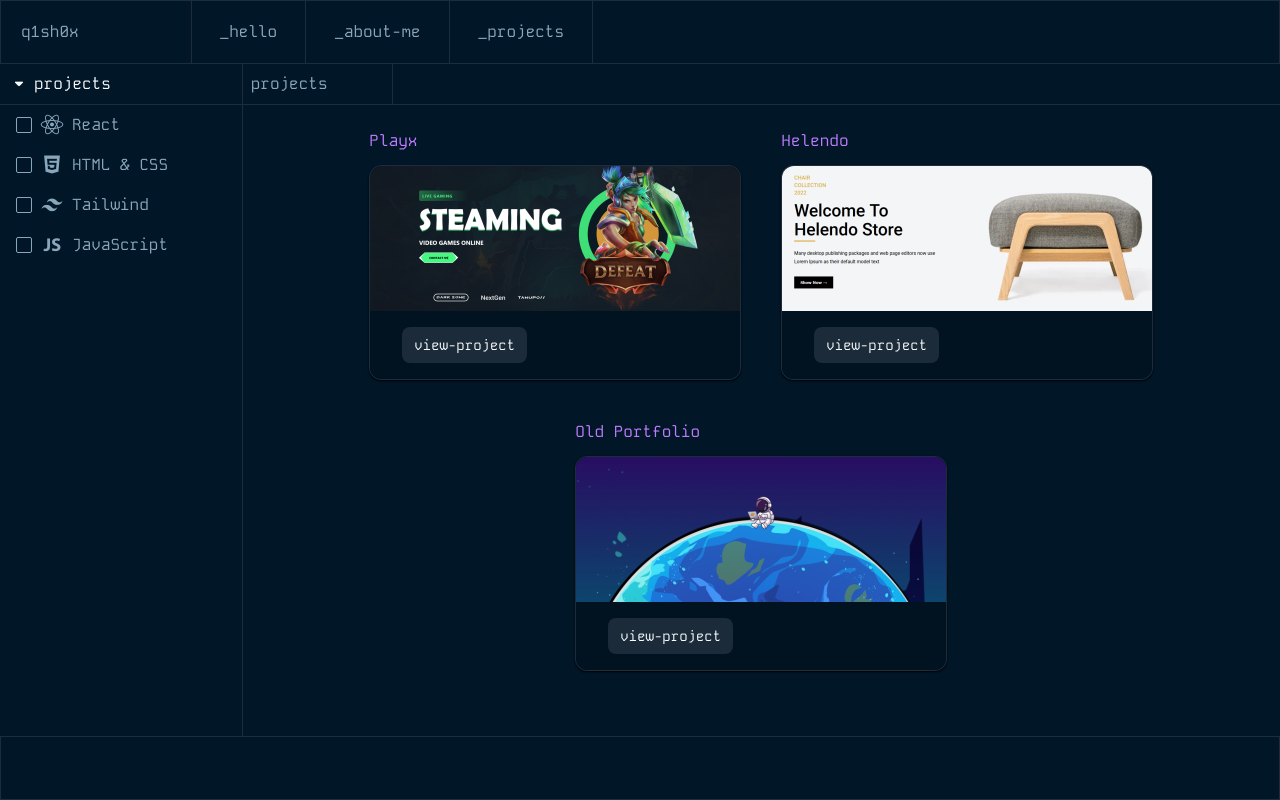
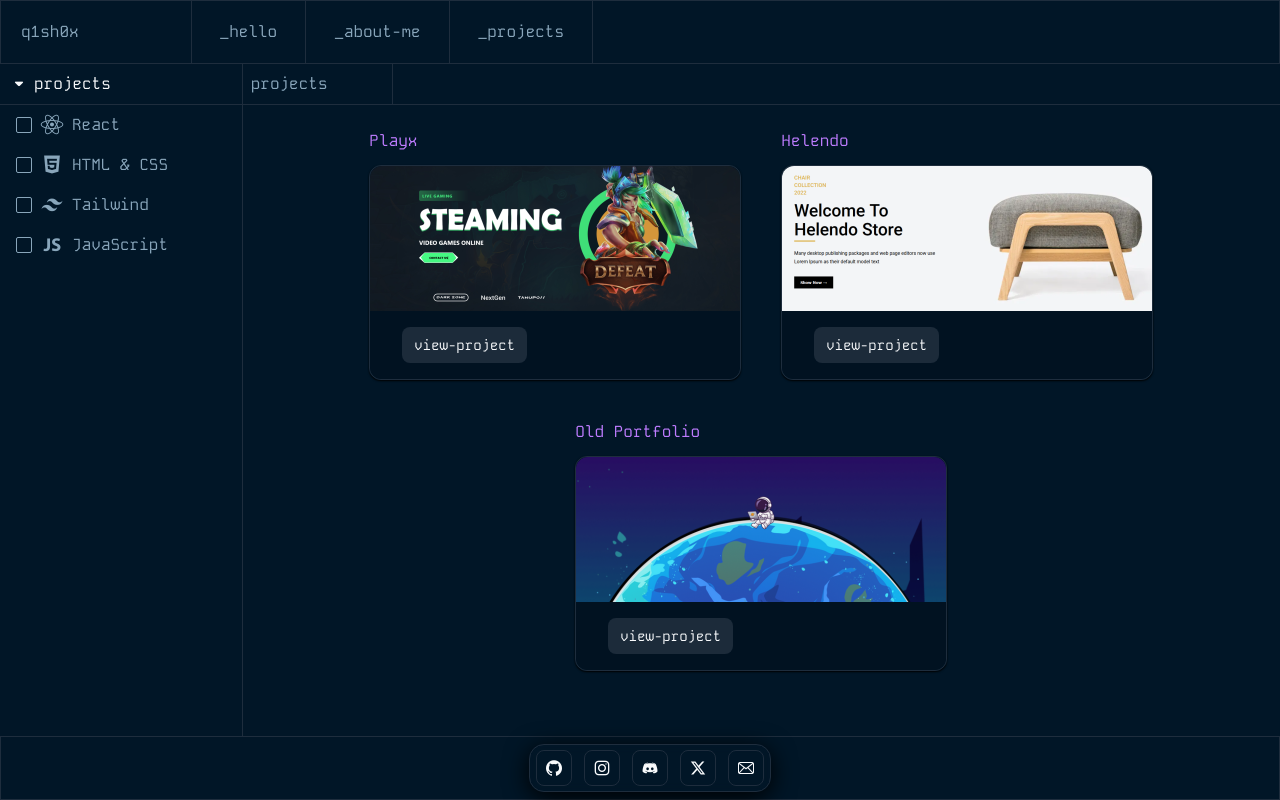
Before and after one commit to Null4d/portfolio, a React (Create React App) app: page /projects in a window 1280 px wide. Built offline with nearby package versions, Linux system fonts and the light colour scheme.

Commit message:
feat: add social dock to footer

```diff
--- a/src/components/Footer.jsx
+++ b/src/components/Footer.jsx
@@ -1,11 +1,157 @@
+import React, { memo, useRef, useState, useCallback } from "react";
+import { socialLinksData } from "../data/index";
+
+const DOCK_CONFIG = {
+  RADIUS: 121,
+  PEAK_MAG: 2.2,
+  SPACING: 0.22,
+  CURVE: 0.7,
+  TOOLTIP_THRESHOLD: 0.3,
+  TOOLTIP_OFFSET: -77,
+  MARGIN_MULT: 100,
+};
+
 function Social() {
+  const dockRef = useRef(null);
+  const rafRef = useRef(null);
+  const [hoveredItem, setHoveredItem] = useState(null);
+
+  const isMobile = "ontouchstart" in window;
+
+  const calculateMagnification = useCallback((distance) => {
+    const normalizedDistance = Math.min(distance / DOCK_CONFIG.RADIUS, 1);
+    const base = 1 - normalizedDistance;
+    const intensity = Math.sqrt(base) * Math.pow(base, 0.2);
+    const finalIntensity = Math.max(0, intensity);
+
+    return {
+      scale: 1 + finalIntensity * (DOCK_CONFIG.PEAK_MAG - 1),
+      margin: finalIntensity * DOCK_CONFIG.SPACING * DOCK_CONFIG.MARGIN_MULT,
+      intensity: finalIntensity,
+    };
+  }, []);
+
+  const handleMove = useCallback(
+    (e) => {
+      if (rafRef.current) cancelAnimationFrame(rafRef.current);
+
+      rafRef.current = requestAnimationFrame(() => {
+        const dock = dockRef.current;
+        if (!dock) return;
+
+        const pointerX = e.touches?.[0]?.clientX ?? e.clientX;
+        const items = dock.querySelectorAll(".dockitem");
+
+        let bestTooltip = null;
+        let highestIntensity = 0;
+
+        items.forEach((item) => {
+          const rect = item.getBoundingClientRect();
+          const centerX = rect.left + rect.width / 2;
+          const distance = Math.abs(pointerX - centerX);
+          const { scale, margin, intensity } = calculateMagnification(distance);
+
+          item.style.setProperty("--dock-scale", scale.toString());
+          item.style.setProperty("--dock-margin", `${margin}px`);
+
+          if (
+            intensity > highestIntensity &&
+            intensity >= DOCK_CONFIG.TOOLTIP_THRESHOLD
+          ) {
+            highestIntensity = intensity;
+            bestTooltip = item.dataset.itemName;
+          }
+        });
+
+        if (bestTooltip !== hoveredItem) {
+          setHoveredItem(bestTooltip || null);
+        }
+      });
+    },
+    [calculateMagnification, hoveredItem],
+  );
+
+  const handleEnd = useCallback(() => {
+    if (rafRef.current) {
+      cancelAnimationFrame(rafRef.current);
+      rafRef.current = null;
+    }
+
+    const dock = dockRef.current;
+    if (dock) {
+      dock.querySelectorAll(".dockitem").forEach((item) => {
+        item.style.setProperty("--dock-scale", "1");
+        item.style.setProperty("--dock-margin", "0px");
+      });
+    }
+
+    setHoveredItem(null);
+  }, []);
+
   return (
     <footer className="relative bg-primary-1">
       <div className="flex items-center justify-center h-16 pl-5 border md:pl-5 border-primary-3">
-        {/* In progress.. */}
+        <div className="fixed flex items-center justify-center z-3">
+          <div className="flex w-full h-full backdrop-blur-sm absolute rounded-[15px]" />
+
+          <div
+            ref={dockRef}
+            className="relative z-1 h-12 flex justify-center items-center transition-all duration-300 border border-primary-3 shadow-[0px_5px_25px_rgba(0,0,0,1)] rounded-[15px] touch-none select-none"
+            onMouseMove={!isMobile ? handleMove : undefined}
+            onMouseLeave={!isMobile ? handleEnd : undefined}
+            onTouchStart={isMobile ? handleMove : undefined}
+            onTouchMove={isMobile ? handleMove : undefined}
+            onTouchEnd={isMobile ? handleEnd : undefined}
+            onTouchCancel={isMobile ? handleEnd : undefined}
+            role="navigation"
+            aria-label="Social links"
+          >
+            {socialLinksData.map((item) => (
+              <div key={item.name} className="relative">
+                {hoveredItem === item.name && (
+                  <div
+                    className="absolute left-1/2 transform -translate-x-1/2 pointer-events-none z-10 backdrop-blur-[2px] lg:backdrop-blur-none"
+                    style={{ top: DOCK_CONFIG.TOOLTIP_OFFSET }}
+                    role="tooltip"
+                  >
+                    <div className="text-primary-7 bg-primary-2 flex items-center justify-center border-2 border-primary-2 min-w-[5rem] w-fit rounded-md px-4 py-1 text-xs whitespace-nowrap relative animate-in fade-in-0 slide-in-from-bottom-2 duration-150">
+                      {item.name}
+                      <div className="absolute top-full left-1/2 transform -translate-x-1/2 w-0 h-0 border-l-[4px] mt-[2px] border-r-[4px] border-t-[4px] border-transparent border-t-primary-2" />
+                    </div>
+                  </div>
+                )}
+
+                <a
+                  target="_blank"
+                  className="dockitem relative w-9 h-9 flex items-center justify-center focus:outline-none rounded-lg origin-bottom transition-all duration-300 ease-out will-change-transform"
+                  rel="noreferrer"
+                  href={item.href}
+                  aria-label={`Visit ${item.name}`}
+                  data-item-name={item.name}
+                  style={{
+                    transform: "scale(var(--dock-scale, 1))",
+                    marginInline: "calc(var(--dock-margin, 0px) + 6px)",
+                  }}
+                  onMouseEnter={() => !isMobile && setHoveredItem(item.name)}
+                  onMouseLeave={() => !isMobile && setHoveredItem(null)}
+                >
+                  <div
+                    className={`flex w-full h-full backdrop-blur-[1px] lg:backdrop-blur-none items-center justify-center text-primary-7 border border-primary-3 rounded-lg transition-all duration-300 ease-out ${item.iconClass} ${
+                      hoveredItem === item.name
+                        ? "bg-primary-2 border-primary-2"
+                        : !isMobile
+                          ? "hover:bg-primary-2"
+                          : ""
+                    }`}
+                  />
+                </a>
+              </div>
+            ))}
+          </div>
+        </div>
       </div>
     </footer>
   );
 }
 
-export default Social;
+export default memo(Social);
--- a/src/data/index.js
+++ b/src/data/index.js
@@ -123,3 +123,31 @@ export const techFilterOptions = [
   { name: "Tailwind", className: "icon-tailwindcss text-2xl" },
   { name: "JavaScript", className: "icon-javascript text-2xl" },
 ];
+
+export const socialLinksData = [
+  {
+    name: "Github",
+    href: "https://github.com/Null4d",
+    iconClass: "icon-github",
+  },
+  {
+    name: "Instagram",
+    href: "https://www.instagram.com/nullffx/",
+    iconClass: "icon-instagram",
+  },
+  {
+    name: "Discord",
+    href: "https://discord.com/users/884110769027952642",
+    iconClass: "icon-discord",
+  },
+  {
+    name: "Twitter",
+    href: "https://x.com/Q1sh0aa",
+    iconClass: "icon-twitter",
+  },
+  {
+    name: "Email",
+    href: "mailto:batuc0d3r@gmail.com",
+    iconClass: "icon-mail",
+  },
+];
```
